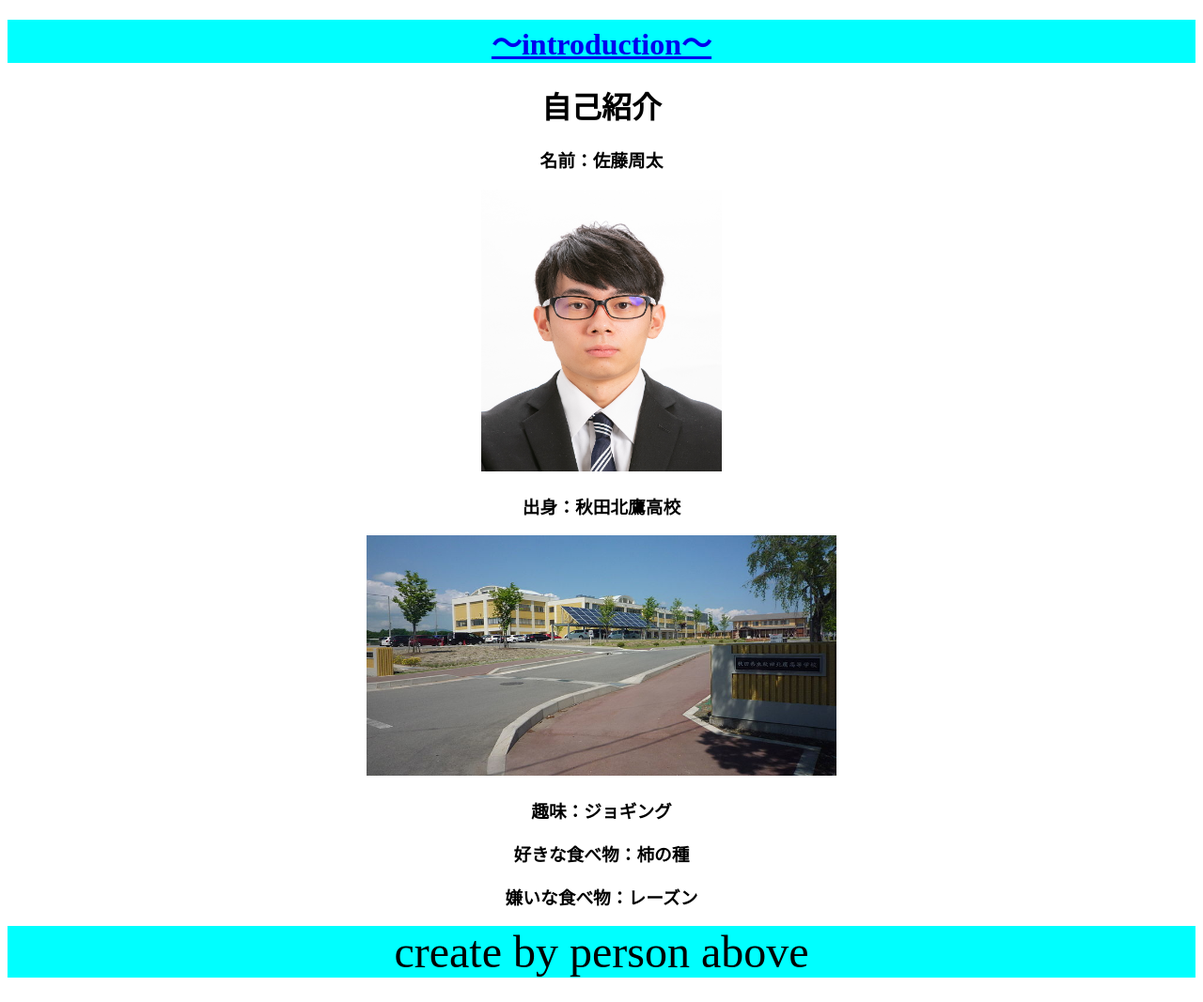
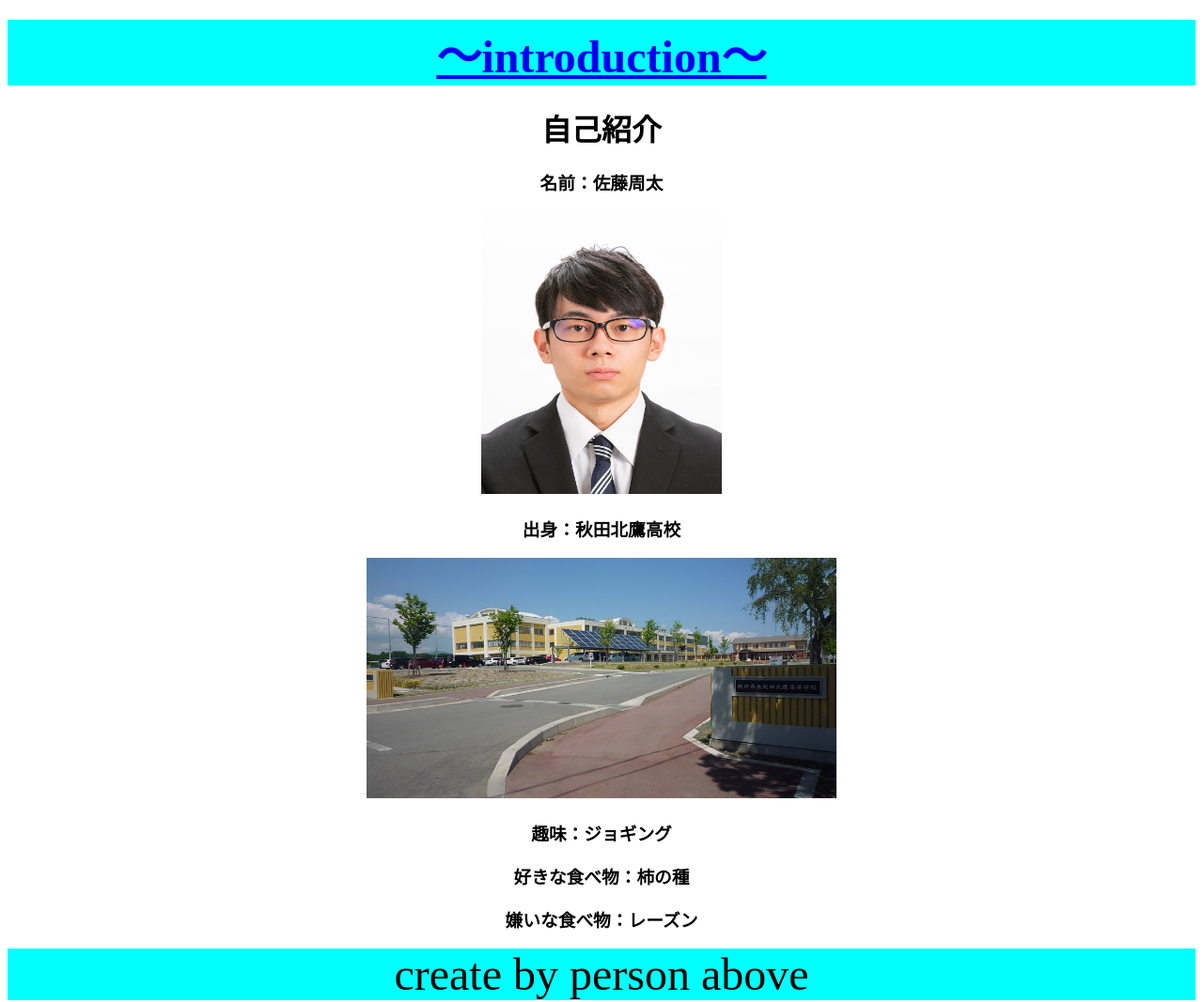
Before and after one commit to ShinyaTanaka46/git_kadai, a plain HTML site: page introduction_satosyuta.html in a window 1280 px wide. Shown: the whole page at 94% size. Drawn offline with Linux system fonts and the light colour scheme.

Commit message:
自己紹介

```diff
--- a/introduction_satosyuta.html
+++ b/introduction_satosyuta.html
@@ -6,7 +6,7 @@
 </head>
 	<body>
 	<header>
-		<div style = "background-color: #00FFFF"><center><h1><font size>
+		<div style = "background-color: #00FFFF"><center><h1><font size=7%>
 		<a href="index.html">～introduction～</a></font></h1></center></div>
 	</header>
 	<div style="text-align:center">
```
